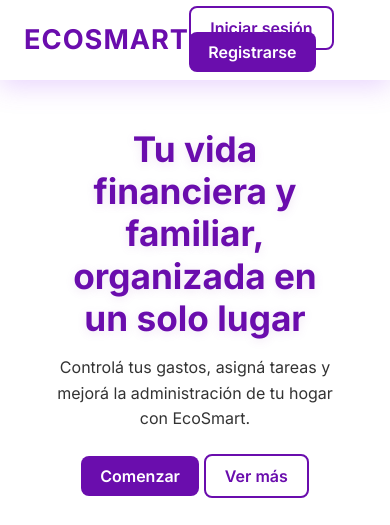
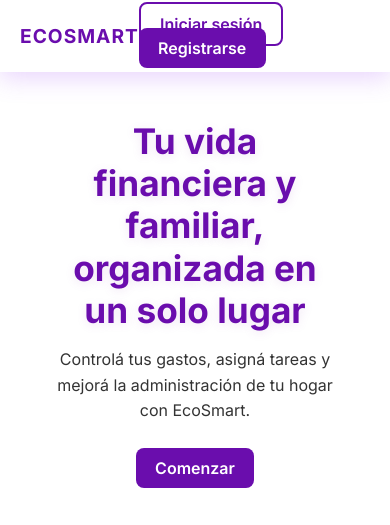
Before and after one commit to lunappp/ecoSmart, a Django app: page / in a window 390 px wide. Shown: the top 525 px of the page. Run offline with Django 5.2, Linux system fonts and the light colour scheme; some libraries are stand-ins or nearby versions.

Commit message:
landig terminada

```diff
--- a/EcoSmart/App/static/landing_page/styleslog.css
+++ b/EcoSmart/App/static/landing_page/styleslog.css
@@ -131,38 +131,93 @@
    RESPONSIVE
    =============================== */
 @media (max-width: 768px) {
+  .navbar {
+    padding: 0.5rem 1rem;
+  }
+
+  .nav-container {
+    padding: 0.75rem 1rem;
+  }
+
+  .logo {
+    font-size: 1.4rem;
+  }
+
   .menu-toggle {
     display: flex;
   }
 
   .nav-links {
     position: absolute;
-    top: 70px;
+    top: 100%;
+    left: 0;
     right: 0;
     width: 100%;
     flex-direction: column;
     align-items: center;
-    background-color: var(--violeta);
-    padding: 1.5rem 0;
-    gap: 1.2rem;
-    box-shadow: 0 8px 20px rgba(0, 0, 0, 0.15);
-    transform: translateY(-200%);
+    background: rgba(255, 255, 255, 0.95);
+    backdrop-filter: blur(20px);
+    -webkit-backdrop-filter: blur(20px);
+    padding: 2rem 1rem;
+    gap: 1.5rem;
+    box-shadow:
+      0 20px 40px rgba(0, 0, 0, 0.15),
+      0 8px 16px rgba(0, 0, 0, 0.1);
+    border-top: 1px solid rgba(255, 255, 255, 0.2);
+    transform: translateY(-120%);
     opacity: 0;
-    transition: all 0.4s ease;
+    visibility: hidden;
+    transition: all 0.4s cubic-bezier(0.4, 0, 0.2, 1);
   }
 
   .nav-links.active {
     transform: translateY(0);
     opacity: 1;
+    visibility: visible;
   }
 
   .nav-links a {
-    color: white;
+    color: var(--negro);
     font-size: 1.1rem;
+    font-weight: 600;
+    padding: 0.5rem 1rem;
+    border-radius: 12px;
+    transition: all 0.3s ease;
+  }
+
+  .nav-links a:hover {
+    background: rgba(106, 13, 173, 0.1);
+    color: var(--violeta);
+    transform: translateY(-2px);
   }
 
   .nav-links a:hover::after {
-    background-color: white;
+    background: var(--violeta);
+  }
+}
+
+@media (max-width: 480px) {
+  .navbar {
+    padding: 0.25rem 0.5rem;
+  }
+
+  .nav-container {
+    padding: 0.5rem 0.75rem;
+  }
+
+  .logo {
+    font-size: 1.2rem;
+    gap: 0.25rem;
+  }
+
+  .nav-links {
+    padding: 1.5rem 0.75rem;
+    gap: 1.25rem;
+  }
+
+  .nav-links a {
+    font-size: 1rem;
+    padding: 0.75rem 1.25rem;
   }
 }
 
@@ -266,7 +321,7 @@
 }
 
 .hero img {
-  max-width: 450px;
+  max-width: 600px;
   width: 100%;
   height: auto;
   border-radius: 20px;
--- a/EcoSmart/App/templates/landing_page/index.html
+++ b/EcoSmart/App/templates/landing_page/index.html
@@ -40,11 +40,10 @@
         <p>Controlá tus gastos, asigná tareas y mejorá la administración de tu hogar con EcoSmart.</p>
         <div class="hero-buttons">
           <a href="{% url 'Register' %}" class="btn-fill">Comenzar</a>
-          <a href="#funcionalidades" class="btn-outline">Ver más</a>
         </div>
       </div>
       <div class="image">
-        <img src="https://cdn-icons-png.flaticon.com/512/10305/10305687.png" alt="Ilustración finanzas" />
+        <img src="https://mujeresvisionariasjuarez.com/wp-content/uploads/2023/04/8-fin.jpg" alt="Ilustración finanzas" />
       </div>
     </div>
   </section>
@@ -52,7 +51,6 @@
   <!-- FUNCIONALIDADES -->
   <section id="funcionalidades" class="section funciones">
     <div class="container">
-      <h2>Funcionalidades</h2>
       <div class="grid">
         <div class="card">
           <i class="fa-solid fa-wallet"></i>
@@ -81,7 +79,6 @@
   <!-- BENEFICIOS -->
   <section id="beneficios" class="section beneficios">
     <div class="container">
-      <h2>Beneficios</h2>
       <ul class="lista">
         <li><i class="fa-solid fa-check"></i> Ahorro de tiempo con automatización inteligente</li>
         <li><i class="fa-solid fa-check"></i> Diseño limpio y accesible desde cualquier dispositivo</li>
@@ -94,15 +91,7 @@
   <!-- CONTACTO -->
   <section id="contacto" class="section contacto">
     <div class="container">
-      <h2>Contacto</h2>
-      <p>¿Tenés dudas o sugerencias? Escribinos a <a href="mailto:contacto@ecosmart.com">contacto@ecosmart.com</a></p>
-
-        {% csrf_token %}
-        <input type="text" placeholder="Tu nombre" name="name" required>
-        <input type="email" placeholder="Tu correo" name="email" required>
-        <textarea placeholder="Tu mensaje" name="message" required></textarea>
-        <button type="submit" class="btn-fill">Enviar mensaje</button>
-      </form>
+      <p>¿Tenés dudas o sugerencias? Escribinos a <a href="mailto:contacto@ecosmart.com">ecosmart@gmail.com</a></p>
     </div>
   </section>
 
```
